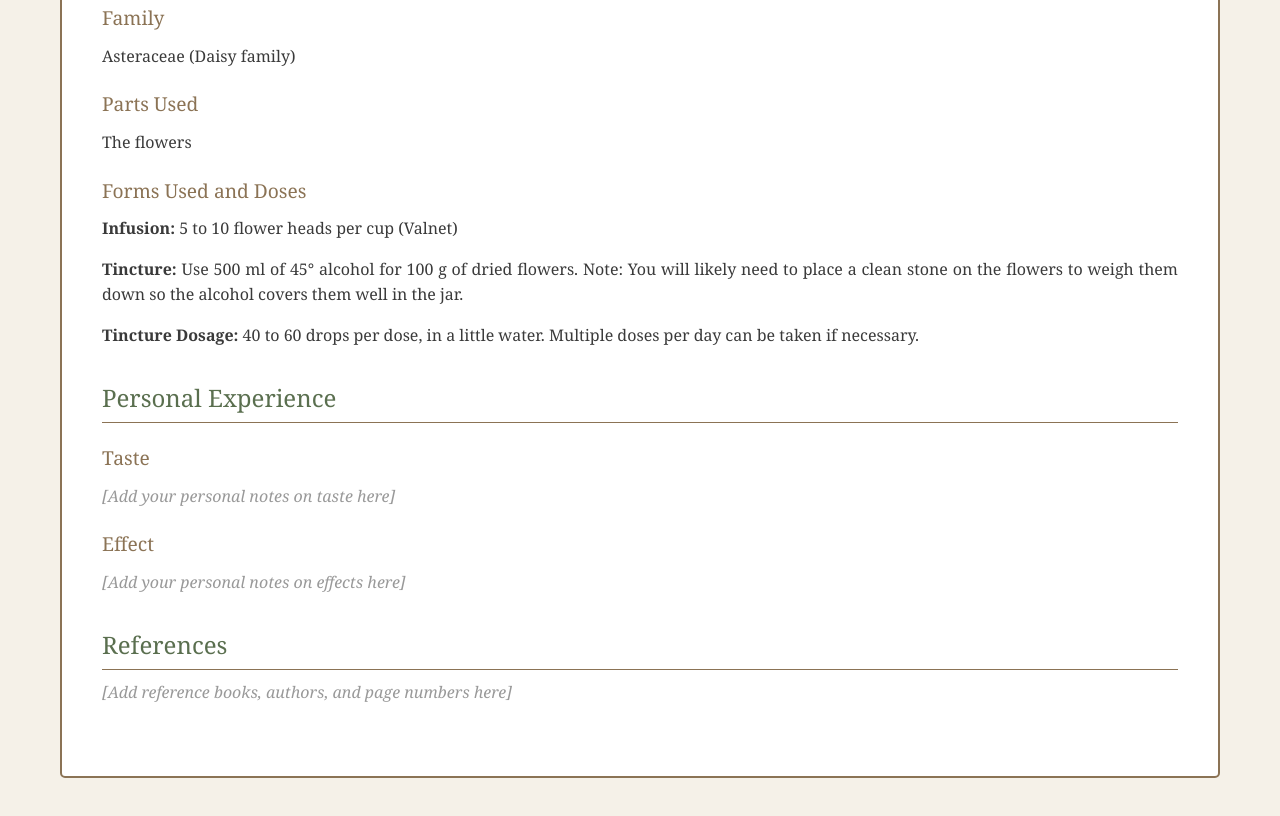
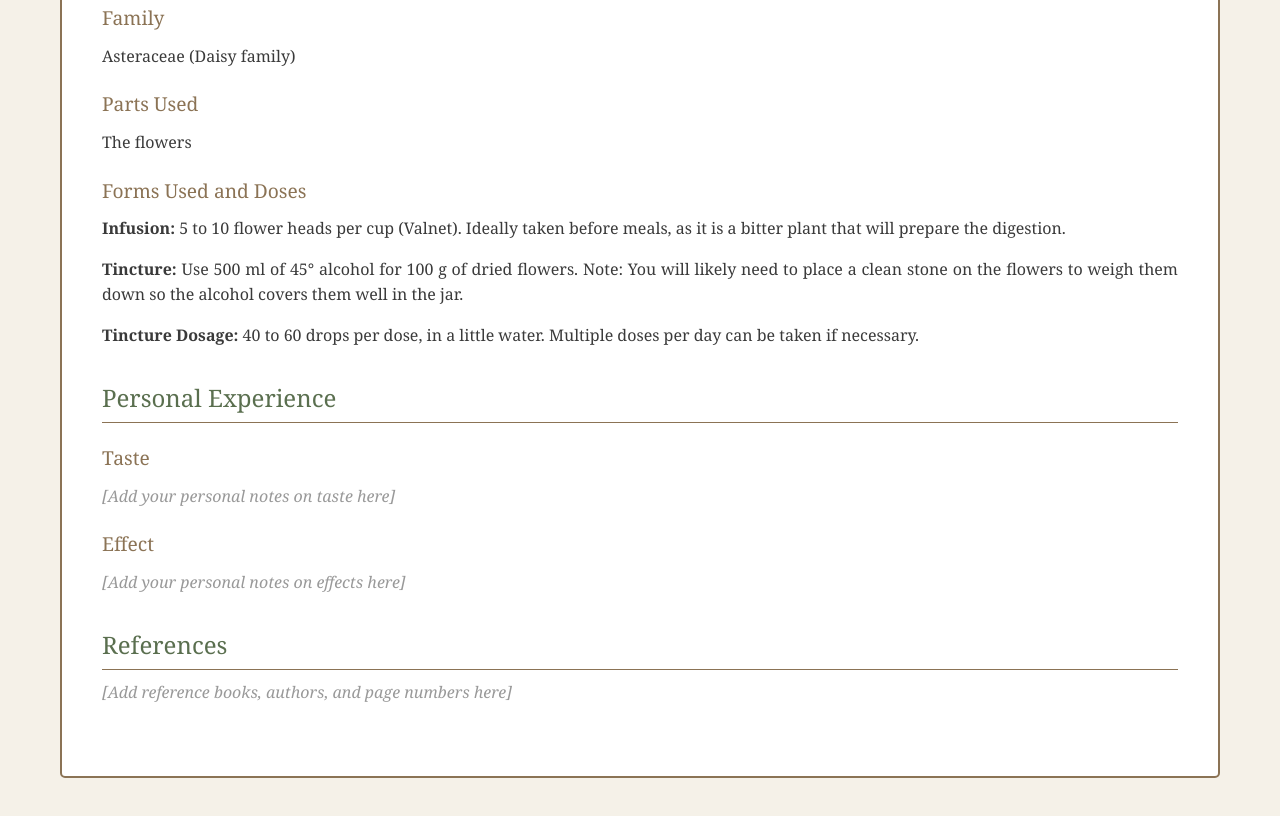
Before and after one commit to laureanne-sea/materia-medica, a website: page plants/chamomile.html in a window 1280 px wide. Shown: the part 1714-2530 px from the top of the page. Drawn offline with Linux system fonts and the light colour scheme.

Commit message:
Content: Add usage timing note for Chamomile infusion
Add recommendation to take infusion before meals as chamomile is a bitter plant that prepares the digestion.

```diff
--- a/plants/chamomile.html
+++ b/plants/chamomile.html
@@ -76,7 +76,7 @@
                     <h3>Parts Used</h3>
                     <p>The flowers</p>
                     <h3>Forms Used and Doses</h3>
-                    <p><strong>Infusion:</strong> 5 to 10 flower heads per cup (Valnet)</p>
+                    <p><strong>Infusion:</strong> 5 to 10 flower heads per cup (Valnet). Ideally taken before meals, as it is a bitter plant that will prepare the digestion.</p>
 
                     <p><strong>Tincture:</strong> Use 500 ml of 45° alcohol for 100 g of dried flowers. Note: You will likely need to place a clean stone on the flowers to weigh them down so the alcohol covers them well in the jar.</p>
 
```
